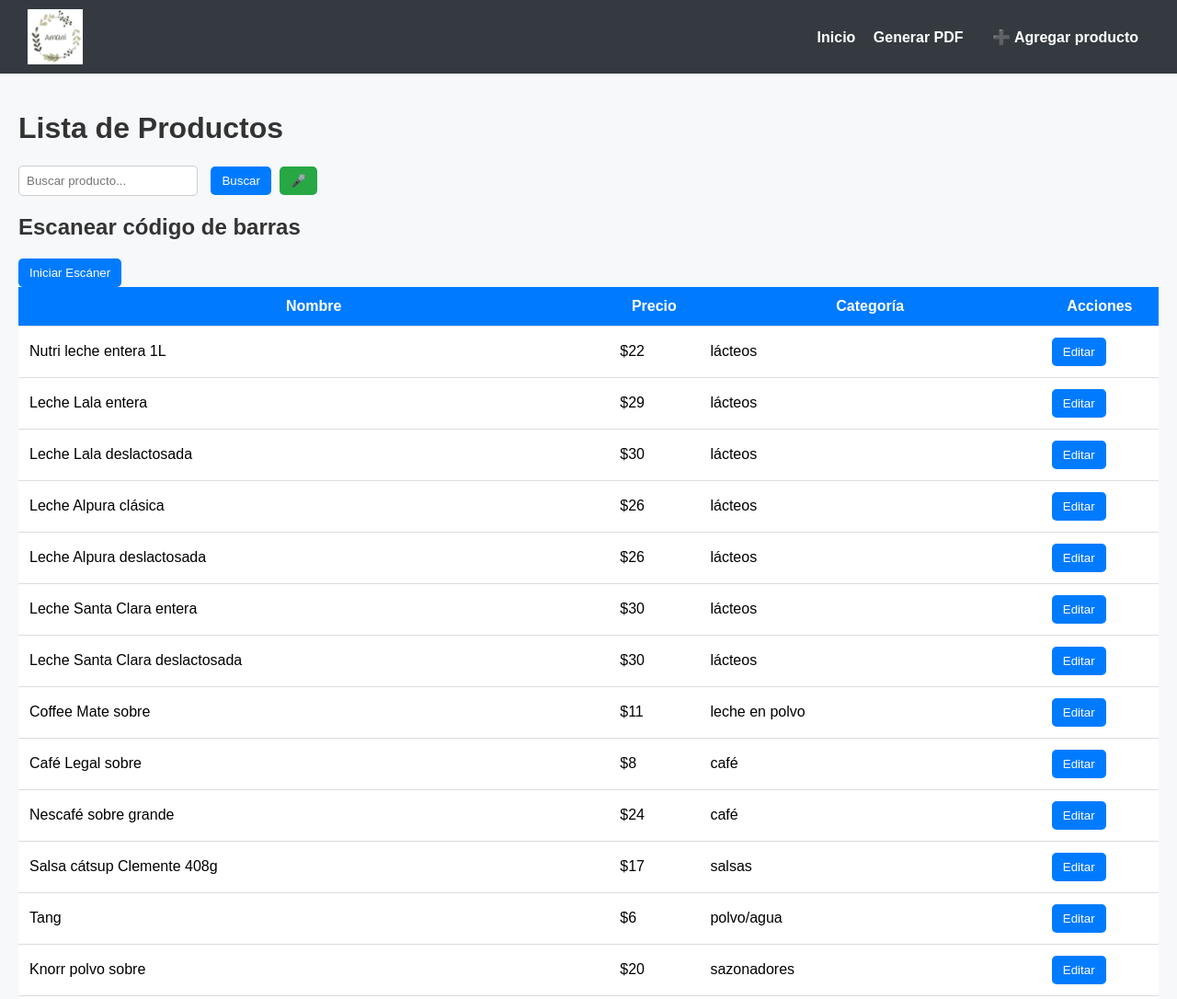
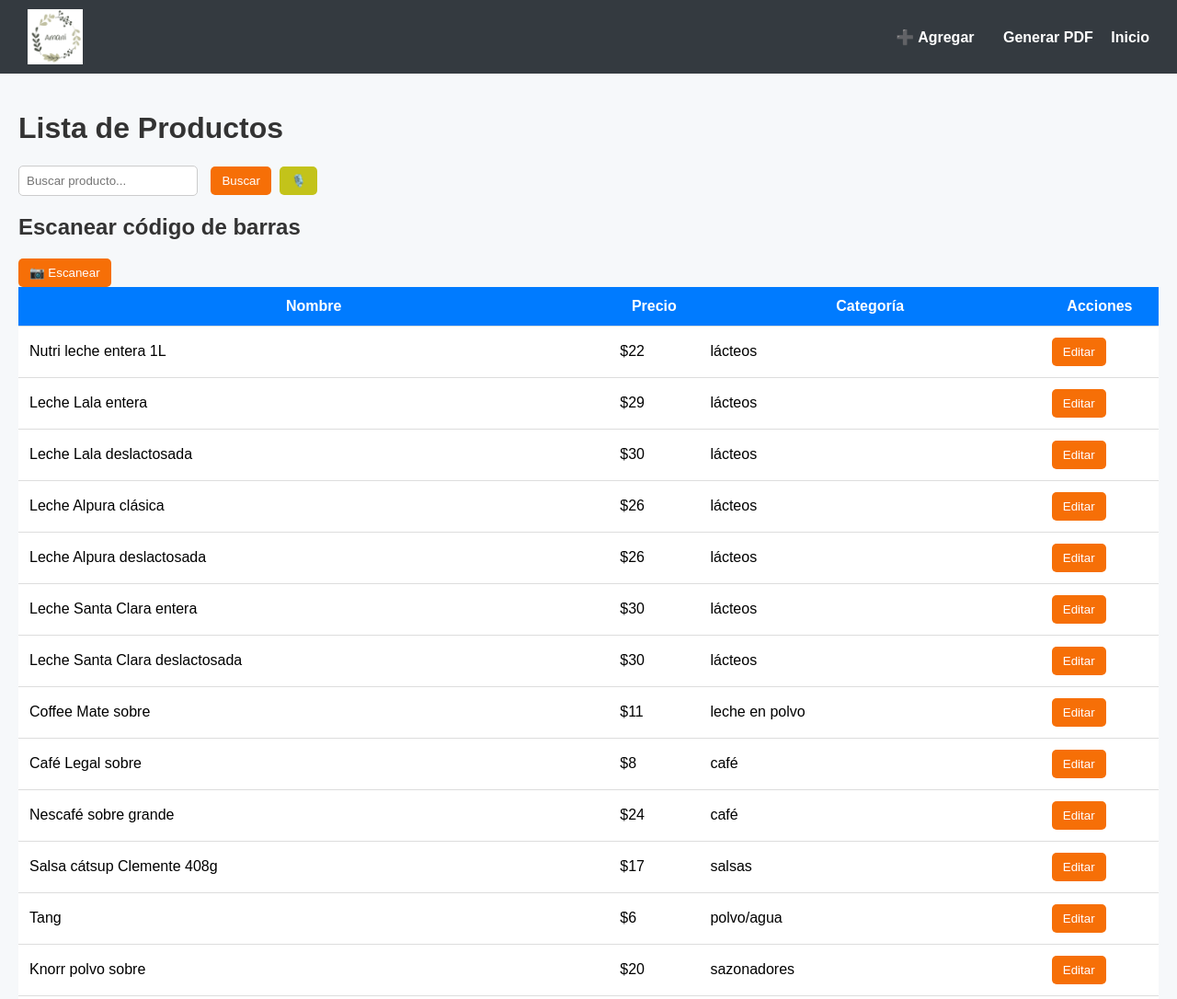
Before and after one commit to Marino2036/listaP, a Flask app: page / in a window 1280 px wide. Shown: the top 1086 px of the page at 92% size. Run offline with Flask 3, Linux system fonts and the light colour scheme; some libraries are stand-ins or nearby versions.

Commit message:
Tus cambios

```diff
--- a/templates/productos.html
+++ b/templates/productos.html
@@ -52,7 +52,7 @@
         }
         button {
             padding: 8px 12px;
-            background-color: #007bff;
+            background-color: #f66f07;
             color: white;
             border: none;
             border-radius: 5px;
@@ -78,11 +78,11 @@
             margin-top: 10px;
         }
         .mic-btn {
-            background-color: #28a745;
+            background-color: #c3c31a;
             margin-left: 5px;
         }
         .mic-btn:hover {
-            background-color: #218838;
+            background-color: #e4d60c;
         }
         footer {
             text-align: center;
@@ -114,7 +114,7 @@
             margin: 10% auto;
             padding: 20px;
             border-radius: 10px;
-            width: 90%;
+            width: 100%;
             max-width: 600px;
             box-shadow: 0px 0px 10px rgba(0,0,0,0.3);
         }
@@ -140,9 +140,9 @@
 <header>
     <img src="{{ url_for('static', filename='logo.png') }}" alt="Logo">
     <nav>
+        <button onclick="mostrarModal()">➕ Agregar</button>
+        <a href="{{ url_for('generar_pdf') }}">Generar PDF</a>
         <a href="/">Inicio</a>
-        <a href="{{ url_for('generar_pdf') }}">Generar PDF</a>
-        <button onclick="mostrarModal()">➕ Agregar producto</button>
     </nav>
 </header>
 
@@ -152,12 +152,13 @@
     <form method="get" action="/">
         <input id="busqueda" type="text" name="q" placeholder="Buscar producto..." value="{{ consulta }}">
         <button type="submit">Buscar</button>
-        <button type="button" onclick="iniciarReconocimiento()" class="mic-btn">🎤</button>
+        <button type="button" onclick="iniciarReconocimiento()" class="mic-btn">🎙️</button>
     </form>
 
     <h2>Escanear código de barras</h2>
     <div id="reader"></div>
-    <button type="button" onclick="startScanner()">Iniciar Escáner</button>
+    <button type="button" onclick="startScanner()">📷 Escanear</button>
+
 
     <table>
         <thead>
```
